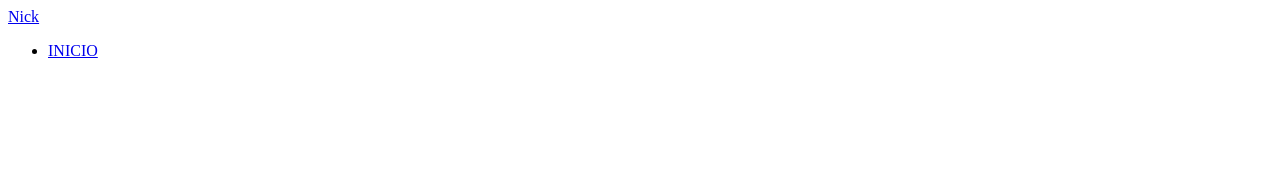
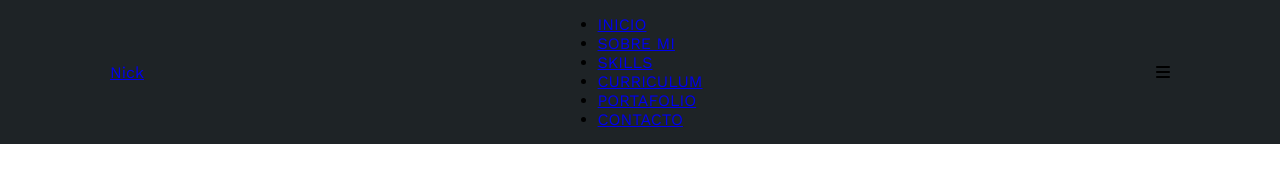
Before and after one commit to Joako-lab/Portafolio, a plain HTML site: page index.html in a window 1280 px wide. Drawn offline with nearby package versions, Linux system fonts and the light colour scheme.

Commit message:
se centran las cosas

```diff
--- a/estilo.css
+++ b/estilo.css
@@ -0,0 +1,29 @@
+@import url('https://fonts.googleapis.com/css2?family=Righteous&family=Work+Sans:ital,wght@0,100..900;1,100..900&display=swap');
+*{
+    box-sizing: border-box;
+    font-family: "Work Sans";
+    margin: 0;
+    padding: 0;
+
+}
+html{
+    /*Me permite deslizar cuando hago click en los links del menu */
+    scroll-behavior: smooth;
+}
+/* MENU */
+.contenedor-header{
+    background: #1e2326;
+    position: fixed;
+    width: 100%;
+    top: 0;
+    left: 0;
+    z-index: 99;
+}
+.contenedor-header header{
+    max-width: 1100px;
+    margin: auto;
+    display: flex;
+    justify-content: space-between;
+    align-items: center;
+    padding: 15px 20px;
+}
--- a/index.html
+++ b/index.html
@@ -3,12 +3,18 @@
 <head>
     <meta charset="UTF-8">
     <meta name="viewport" content="width=device-width, initial-scale=1.0">
+    <link
+        rel="stylesheet"
+        href="https://cdnjs.cloudflare.com/ajax/libs/font-awesome/6.7.1/css/all.min.css"
+        integrity="sha512-5Hs3dF2AEPkpNAR7UiOHba+lRSJNeM2ECkwxUIxC1Q/FLycGTbNapWXB4tP889k5T5Ju8fs4b1P5z/iB4nMfSQ=="
+        crossorigin="anonymous"
+        referrerpolicy="no-referrer" />
     <title>Portafolio</title>
-    <link rel="stylesheet" href="estilo.css"
+    <link rel="stylesheet" href="estilo.css">
 </head>
 <body>
     <!-- MENU ENCABEZADO -->
-     <div class="contenedor-header">
+    <div class="contenedor-header">
         <header>
             <div class="logo">
                 <a href="#">Nick</a>
@@ -16,9 +22,17 @@
             <nav id="nav">
                 <ul>
                     <li><a href="#inicio">INICIO</a></li>
+                    <li><a href="#sobremi">SOBRE MI</a></li>
+                    <li><a href="#skills">SKILLS</a></li>
+                    <li><a href="#curriculum">CURRICULUM</a></li>
+                    <li><a href="#portafolio">PORTAFOLIO</a></li>
+                    <li><a href="#contacto">CONTACTO</a></li>
                 </ul>
             </nav>
+            <div class="nav-responsive">
+                <i class="fa-solid fa-bars"></i>
+            </div>
         </header>
-     </div>
+    </div>
 </body>
 </html>
```
